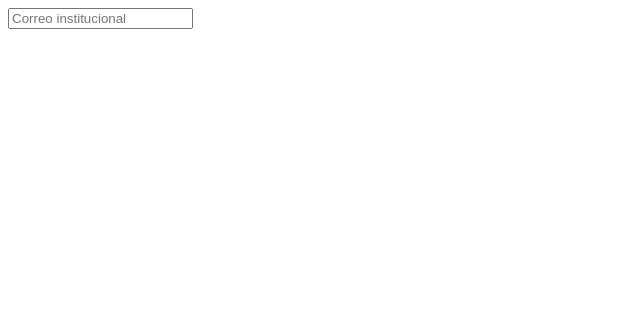
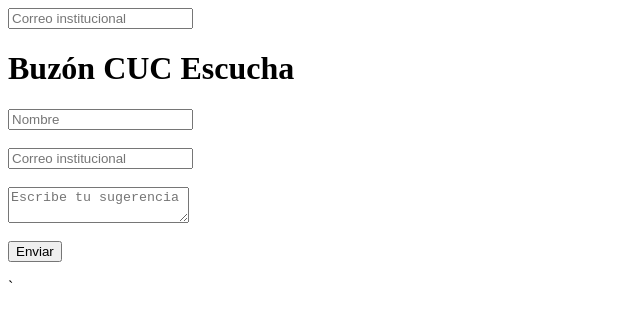
Before and after one commit to andresaponte302-arch/buzon-cuc-escucha, a plain HTML site: page index.html in a window 1280 px wide. Shown: the whole page, without its empty margins (0-640 px from the left). Drawn offline with Linux system fonts and the light colour scheme.

Commit message:
Nuevo campo formulario

```diff
--- a/index.html
+++ b/index.html
@@ -1 +1,13 @@
 <input type="email" placeholder="Correo institucional">
+<h1>Buzón CUC Escucha</h1>
+
+<form>
+    <input type="text" placeholder="Nombre"><br><br>
+
+    <input type="email" placeholder="Correo institucional"><br><br>
+
+    <textarea placeholder="Escribe tu sugerencia"></textarea><br><br>
+
+    <button>Enviar</button>
+</form>
+`
```
